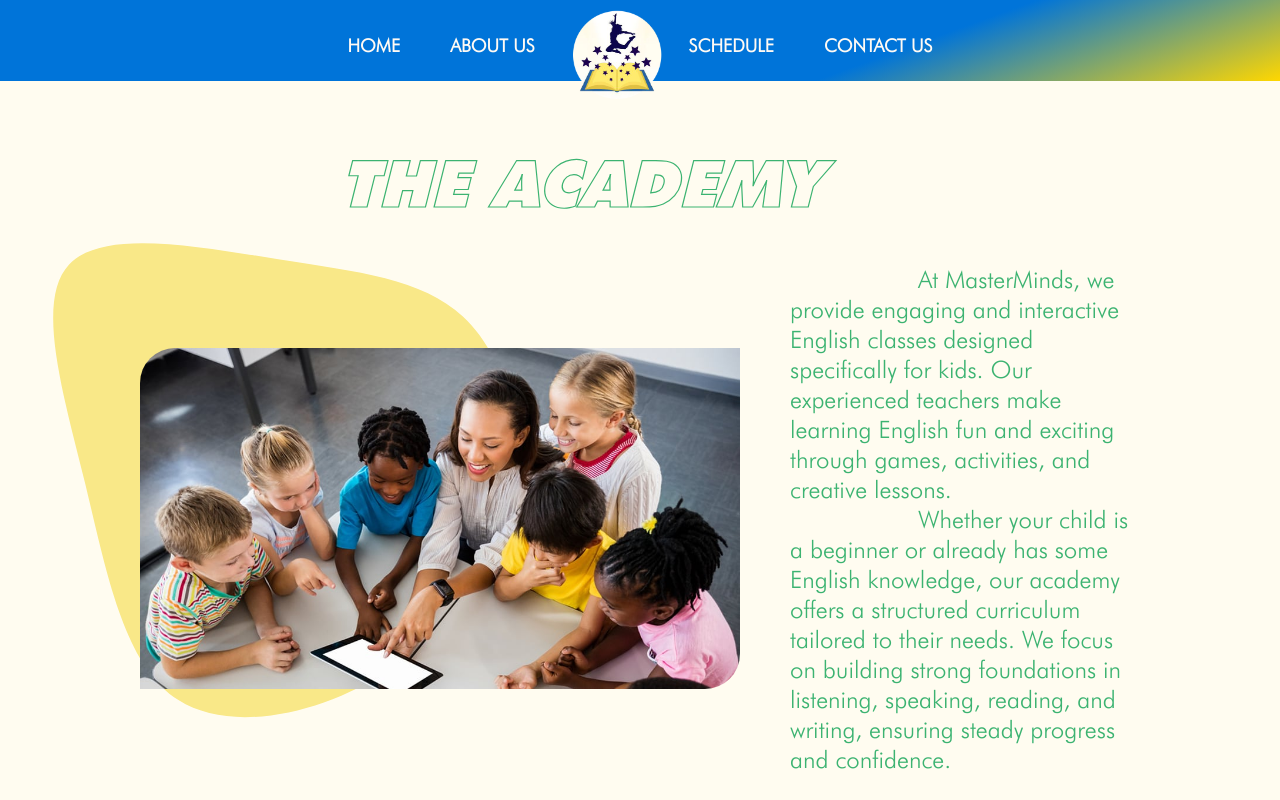
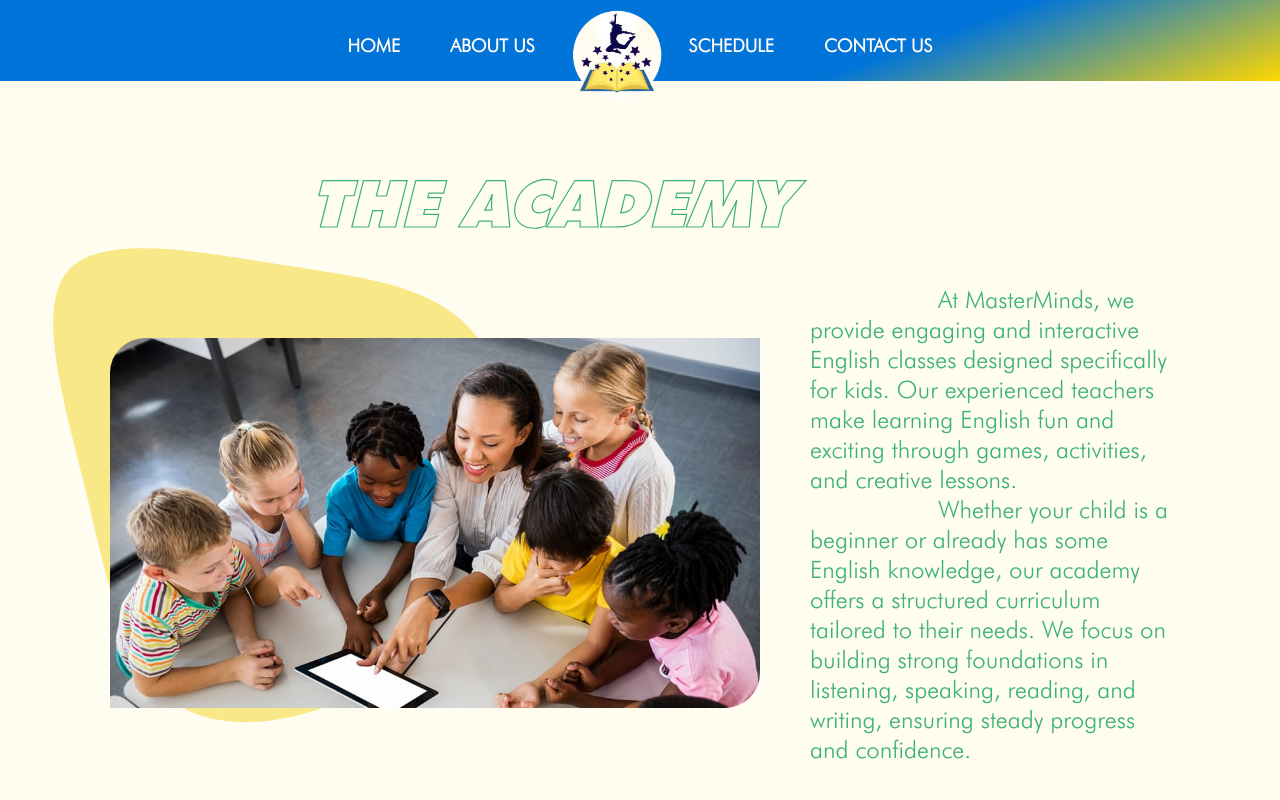
Before and after one commit to bbogomilov1/enlighten, a React (Create React App) app: page /about-us in a window 1280 px wide. Shown: the top 800 px of the page. Built offline with nearby package versions, Linux system fonts and the light colour scheme.

Commit message:
small changes in style

```diff
--- a/src/components/about-us/TheAcadamy.module.css
+++ b/src/components/about-us/TheAcadamy.module.css
@@ -3,7 +3,7 @@
   display: flex;
   flex-direction: column;
   justify-content: center;
-  padding: 100px 140px;
+  padding: 120px 110px;
   z-index: 1;
 }
 
@@ -37,7 +37,7 @@
 .image {
   z-index: 1;
   position: relative;
-  width: 600px;
+  width: 650px;
   border-radius: 35px 0px;
 }
 
--- a/src/components/home/HomeAboutUs.module.css
+++ b/src/components/home/HomeAboutUs.module.css
@@ -35,6 +35,7 @@
 }
 
 .reasonOne h2 {
+  z-index: 1;
   font-family: "Futura PT bold", sans-serif;
   font-size: 2.3rem;
   font-style: normal;
@@ -113,7 +114,6 @@
 .reasonFour h2 {
   z-index: 1;
   font-family: "Futura PT bold", sans-serif;
-  z-index: 1;
   font-size: 2.3rem;
   font-style: normal;
   width: 80%;
@@ -121,5 +121,6 @@
 }
 
 .reasonFour p {
+  z-index: 1;
   width: 101%;
 }
```
